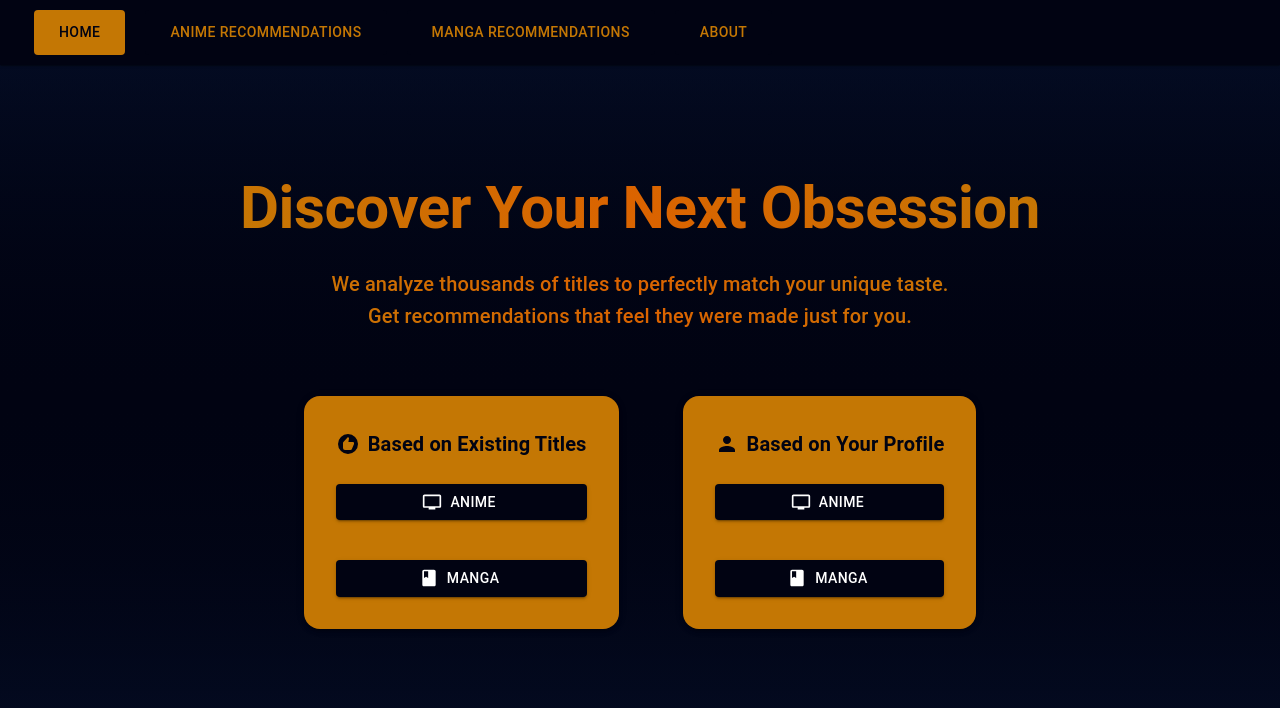
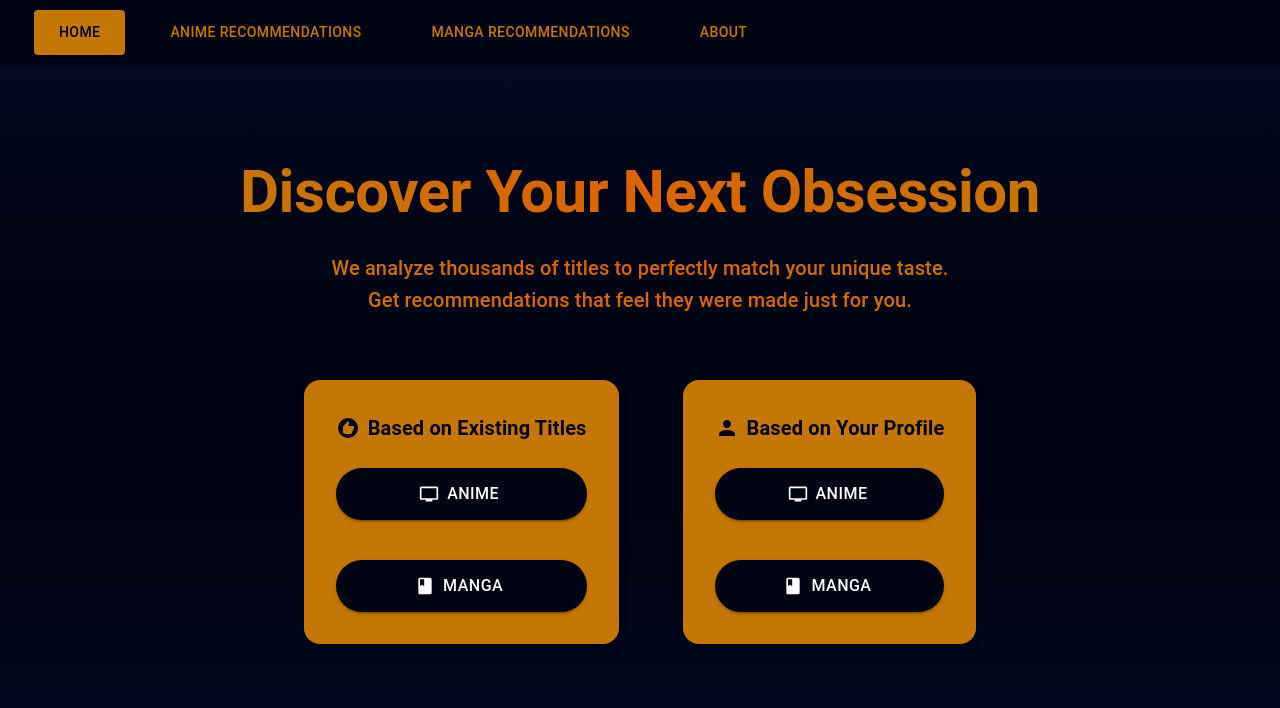
Before and after one commit to Fran123445/MitsukiFrontend, a React (Vite) app: page / in a window 1280 px wide. Shown: the top 708 px of the page. Built offline with nearby package versions, Linux system fonts and the light colour scheme.

Commit message:
Refactors buttons from homepage into another component

```diff
--- /dev/null
+++ b/src/components/RecommendationNavigation.jsx
@@ -0,0 +1,61 @@
+import { Paper, Stack, Button, Typography, useTheme } from '@mui/material';
+import { Link } from 'react-router';
+
+const RecommendationSection = ({ title, icon: Icon, buttons }) => {
+
+    const theme = useTheme();
+
+    const paperStyling = {
+        backgroundColor: theme.palette.secondary.main,
+        padding: {xs: 2, sm: 4},
+        display: "flex",
+        flexDirection: "column",
+        gap: { xs: 2, sm: 3 },
+        borderRadius: 4,
+        transition: "transform 0.3s ease-in-out, box-shadow 0.3s ease-in-out",
+        "&:hover": {
+            transform: "translateY(-8px)",
+            boxShadow: "0 12px 32px rgba(0, 0, 0, 0.18)",
+        }
+    }
+
+    const buttonStyle = {
+        padding: "12px 24px",
+        borderRadius: 8,
+        fontSize: "1rem",
+        fontWeight: 500,
+        "&:hover": {
+            backgroundColor: theme.palette.primary.main,
+            color: "#fff",
+            transform: "scale(1.05)"
+        }
+    };
+
+    return (
+        <Paper sx={{ ...paperStyling }} elevation={3}>
+            <Stack direction="row" alignItems="center" justifyContent="center" spacing={1}>
+                <Icon color="primary" />
+                <Typography color="primary" align="center" variant="h6" sx={{ fontWeight: 600, mb: 2 }}>
+                    {title}
+                </Typography>
+            </Stack>
+            <Stack spacing={5} justifyContent="center">
+                {buttons.map((button, index) => (
+                    <Button
+                        key={index}
+                        variant="contained"
+                        color="primary"
+                        startIcon={button.icon}
+                        component={Link}
+                        to={button.to}
+                        sx={buttonStyle}
+                    >
+                        {button.label}
+                    </Button>
+                ))}
+            </Stack>
+        </Paper>
+    );
+};
+
+export default RecommendationSection;
--- a/src/page/Home.jsx
+++ b/src/page/Home.jsx
@@ -1,40 +1,15 @@
-import { Box, Button, Typography, Stack, useTheme, Paper } from "@mui/material";
+import { Box, useTheme } from "@mui/material";
 import RecommendIcon from '@mui/icons-material/Recommend';
 import PersonIcon from '@mui/icons-material/Person';
 import TvIcon from '@mui/icons-material/Tv';
 import BookIcon from '@mui/icons-material/Book';
 import "../App.css"
 import GradientText from "../components/styledComponentes/GradientText";
+import RecommendationSection from "../components/RecommendationNavigation";
 
 function Home() {
 
     const theme = useTheme();
-
-    const paperStyling = {
-        backgroundColor: theme.palette.secondary.main,
-        padding: {xs: 2, sm: 4},
-        display: "flex",
-        flexDirection: "column",
-        gap: { xs: 2, sm: 3 },
-        borderRadius: 4,
-        transition: "transform 0.3s ease-in-out, box-shadow 0.3s ease-in-out",
-        "&:hover": {
-            transform: "translateY(-8px)",
-            boxShadow: "0 12px 32px rgba(0, 0, 0, 0.18)",
-        }
-    }
-
-    const buttonStyle = {
-        padding: "12px 24px",
-        borderRadius: 8,
-        fontSize: "1rem",
-        fontWeight: 500,
-        "&:hover": {
-            backgroundColor: theme.palette.primary.main,
-            color: "#fff",
-            transform: "scale(1.05)"
-        }
-    };
 
     return(
         <Box
@@ -76,75 +51,22 @@ function Home() {
                 }}
                 gap={{ xs: 4, md: 8 }}
             >
-                <Paper
-                    sx={paperStyling}
-                    elevation={3}
-                >
-
-                    <Stack direction="row" alignItems="center" justifyContent="center" spacing={1}>
-                        <RecommendIcon color="primary" />
-                        <Typography
-                            color="primary"
-                            align="center"
-                            variant="h6"
-                            sx={{ fontWeight: 600, mb: 2 }}
-                        >
-                            Based on Existing Titles
-                        </Typography>
-                    </Stack>
-
-                    <Stack spacing={5} justifyContent="center">
-                        <Button
-                            variant="contained"
-                            color="primary"
-                            startIcon={<TvIcon />}
-                        >
-                            Anime
-                        </Button>
-                        <Button
-                            variant="contained"
-                            color="primary"
-                            startIcon={<BookIcon />}
-                        >
-                            Manga
-                        </Button>
-                    </Stack>
-                </Paper>
-
-                <Paper
-                    sx={paperStyling}
-                    elevation={3}
-                >
-                    <Stack direction="row" alignItems="center" justifyContent="center" spacing={1}>
-                        <PersonIcon color="primary" />
-                        <Typography
-                            color="primary"
-                            align="center"
-                            variant="h6"
-                            sx={{ fontWeight: 600, mb: 2 }}
-                        >
-                            Based on Your Profile
-                        </Typography>
-                    </Stack>
-                    <Stack spacing={5} justifyContent="center">
-                    <Stack spacing={5} justifyContent="center">
-                        <Button
-                            variant="contained"
-                            color="primary"
-                            startIcon={<TvIcon />}
-                        >
-                            Anime
-                        </Button>
-                        <Button
-                            variant="contained"
-                            color="primary"
-                            startIcon={<BookIcon />}
-                        >
-                            Manga
-                        </Button>
-                    </Stack>
-                    </Stack>
-                </Paper>
+                <RecommendationSection
+                title="Based on Existing Titles"
+                icon={RecommendIcon}
+                buttons={[
+                    { label: 'Anime', icon: <TvIcon />, to: '/recommendation/anime' },
+                    { label: 'Manga', icon: <BookIcon />, to: '/recommendation/manga' },
+                ]}
+                />
+                <RecommendationSection
+                    title="Based on Your Profile"
+                    icon={PersonIcon}
+                    buttons={[
+                        { label: 'Anime', icon: <TvIcon />, to: '/recommendation/anime' }, // just for testing, will be moved to /recommendation/user/anime
+                        { label: 'Manga', icon: <BookIcon />, to: '/recommendation/manga' },
+                    ]}
+                />
             </Box>
         </Box>
     )
```
